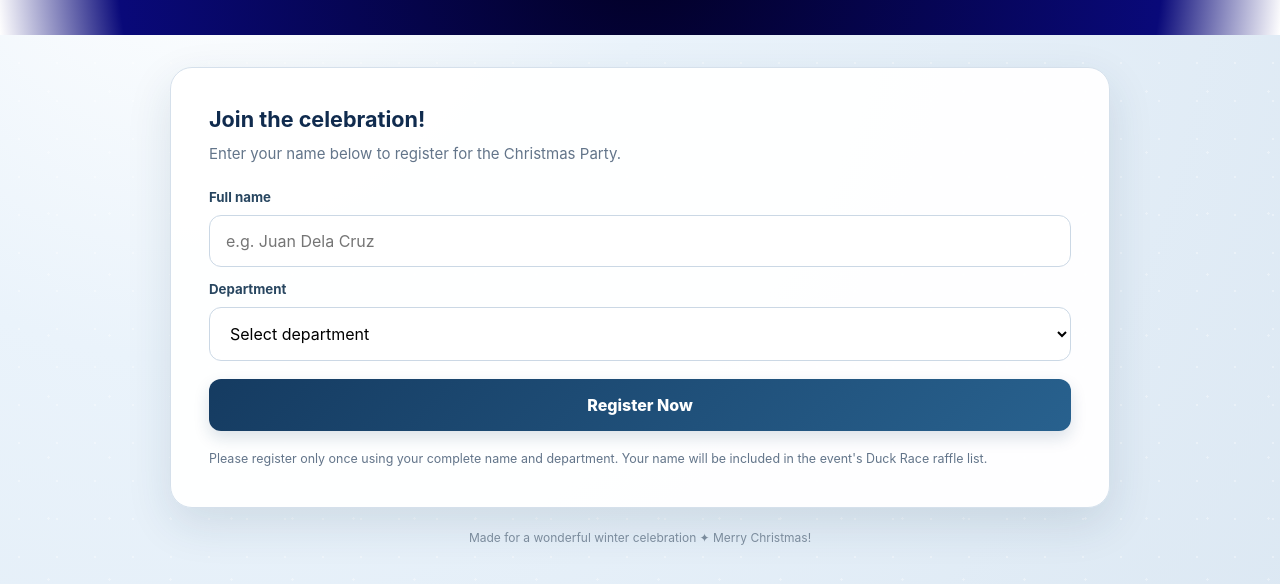
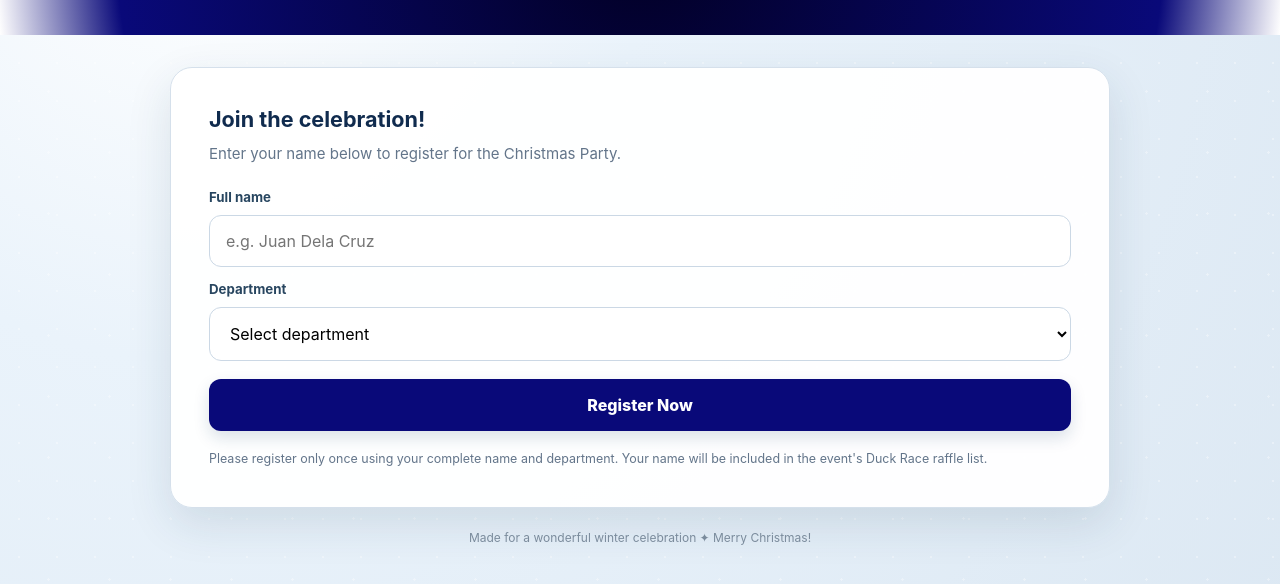
Before and after one commit to eggywaps/Registration-Form, a plain HTML site: page index.html in a window 1280 px wide. Shown: the part 146-730 px from the top of the page. Drawn offline with Linux system fonts and the light colour scheme.

Commit message:
Restore styles.css with original content

```diff
--- a/styles.css
+++ b/styles.css
@@ -149,7 +149,7 @@ button {
 .primary {
   width:100%;
   margin-top:18px;
-  background:linear-gradient(135deg,#153b61,#28618e);
+  background:#090979;
   color:#fff;
   border:0;
   border-radius:12px;
```
